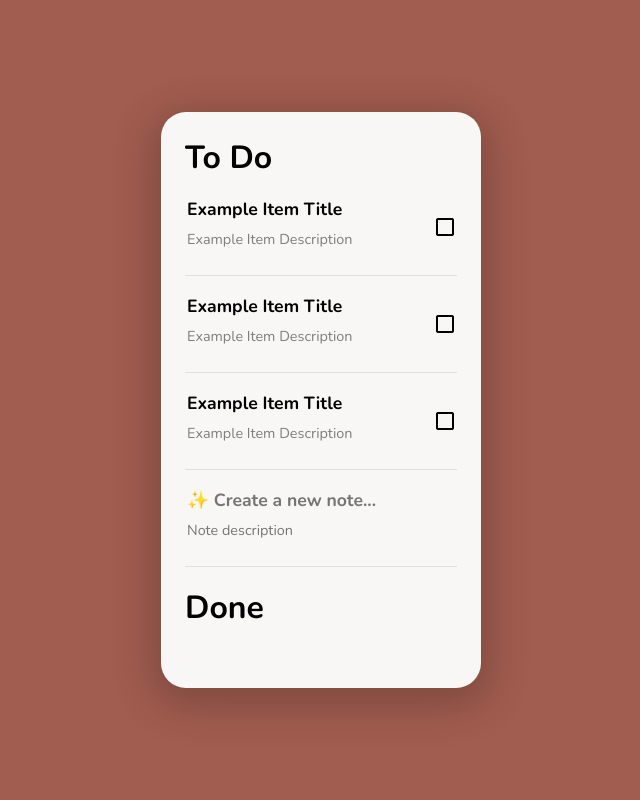
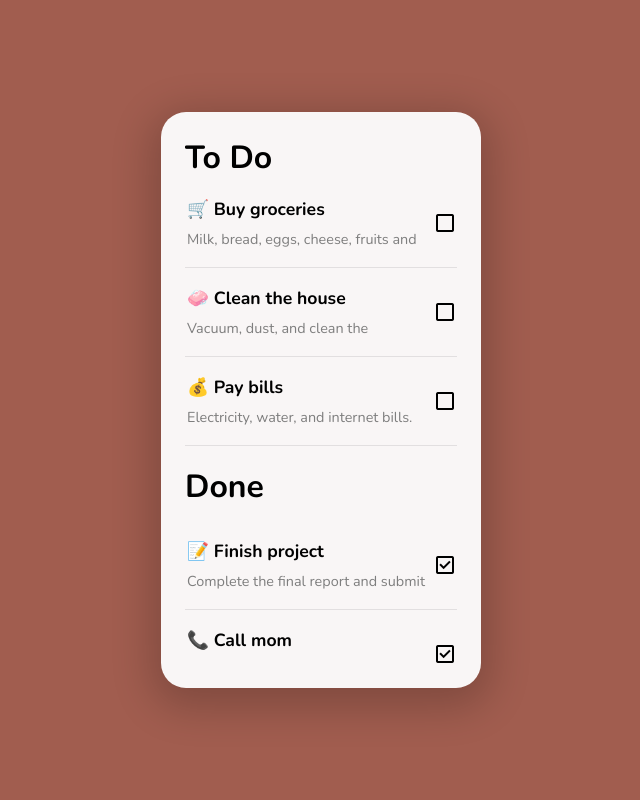
Before and after one commit to blueycode/to-do-list, a plain HTML site: page index.html in a window 1280 px wide. Shown: the whole page, without its empty margins (319-959 px from the left). Drawn offline with nearby package versions, Linux system fonts and the light colour scheme.

Commit message:
feat: implement local storage

```diff
--- a/index.html
+++ b/index.html
@@ -8,85 +8,17 @@
     <link rel="stylesheet" href="style.css">
     <title>To-do List</title>
 </head>
-<body>
+<body onload="getListData()">
     <div id="app">
         <div id="items">
             <h1>To Do</h1>
 
             <form id="form">
-                <div id="to-do">
-                    <div>
-                        <div class="itm-data">
-                            <textarea name="n0-title" maxlength="30">Example Item Title</textarea>
-                            <textarea name="n0-desc">Example Item Description</textarea>
-                            <input type="hidden" name="n0-completed">
-                        </div>
-                        <span
-                            class="material-symbols-outlined"
-                            title="Hold to delete this item"
-                        >
-                            check_box_outline_blank
-                        </span>
-                    </div>
-                    <div>
-                        <div class="itm-data">
-                            <textarea name="n0-title" maxlength="30">Example Item Title</textarea>
-                            <textarea name="n0-desc">Example Item Description</textarea>
-                            <input type="hidden" name="n0-completed">
-                        </div>
-                        <span
-                            class="material-symbols-outlined"
-                            title="Hold to delete this item"
-                        >
-                            check_box_outline_blank
-                        </span>
-                    </div>
-                    <div>
-                        <div class="itm-data">
-                            <textarea name="n0-title" maxlength="30">Example Item Title</textarea>
-                            <textarea name="n0-desc">Example Item Description</textarea>
-                            <input type="hidden" name="n0-completed">
-                        </div>
-                        <span
-                            class="material-symbols-outlined"
-                            title="Hold to delete this item"
-                        >
-                            check_box_outline_blank
-                        </span>
-                    </div>
-                    <div>
-                        <div class="itm-data">
-                            <textarea
-                                name="n1-title"
-                                maxlength="30"
-                                placeholder="✨ Create a new note..."
-                            ></textarea>
-                            <textarea
-                                name="n1-desc"
-                                placeholder="Note description"
-                            ></textarea>
-                            <input type="hidden" name="n1-completed">
-                        </div>
-                    </div>
-                </div>
+                <div id="to-do"></div>
 
                 <h1>Done</h1>
 
-                <div id="done">
-                    <div>
-                        <div class="itm-data">
-                            <textarea name="n2-title" maxlength="30">Example Completed Item Title</textarea>
-                            <textarea name="n2-desc">Example Completed Item Description</textarea>
-                            <input type="hidden" name="n2-completed">
-                        </div>
-                        <span
-                            class="material-symbols-outlined"
-                            title="Hold to delete this item"
-                        >
-                            check_box
-                        </span>
-                    </div>
-                </div>
+                <div id="done"></div>
             </form>
         </div>
     </div>
--- a/script.js
+++ b/script.js
@@ -0,0 +1,135 @@
+// Getting a raw json previously stored on local storage
+let list = JSON.parse(localStorage.getItem('list'));
+const toDo = document.querySelector("#to-do");
+const done = document.querySelector("#done");
+
+const defaultList = {
+    "to_do_list": [
+        {
+            "title": "🛒 Buy groceries",
+            "description": "Milk, bread, eggs, cheese, fruits and vegetables.",
+            "completed": false
+        },
+        {
+            "title": "📝 Finish project",
+            "description": "Complete the final report and submit it by Friday.",
+            "completed": true
+        },
+        {
+            "title": "🧼 Clean the house",
+            "description": "Vacuum, dust, and clean the bathrooms.",
+            "completed": false
+        },
+        {
+            "title": "💰 Pay bills",
+            "description": "Electricity, water, and internet bills.",
+            "completed": false
+        },
+        {
+            "title": "📞 Call mom",
+            "description": "Check in and see how she's doing.",
+            "completed": true
+        },
+        {
+            "title": "📅 Schedule appointment",
+            "description": "Make an appointment with the dentist.",
+            "completed": true
+        },
+        {
+            "title": "🏃‍♂️ Go for a run",
+            "description": "Jog for 30 minutes.",
+            "completed": true
+        },
+        {
+            "title": "📖 Read a book",
+            "description": "Finish reading 'The Great Gatsby'.",
+            "completed": true
+        },
+        {
+            "title": "✍️ Write a blog post",
+            "description": "Come up with a topic and write a 500-word blog post.",
+            "completed": true
+        },
+        {
+            "title": "🧹 Organize closet",
+            "description": "Sort clothes by category and donate items no longer needed.",
+            "completed": true
+        }
+    ]
+}
+
+// This is in case our local storage is empty
+if (!list) {
+    localStorage.setItem('list', JSON.stringify(defaultList));
+    list = JSON.parse(localStorage.getItem('list'));
+}
+
+// Handles the list of items
+function getListData() {
+    toDo.innerHTML = "";
+    done.innerHTML = "";
+
+    // A handy var that will help us to render
+    // the list properly
+    let lastItem;
+
+    list.to_do_list.forEach((itm, index) => {
+        renderToDoItem(itm, index);
+        // This var always will hold the index
+        // of the last rendered item
+        lastItem = index;
+    });
+}
+
+// Renders items
+function renderToDoItem(itm, index) {
+    const title = document.createElement("textarea");
+    title.name = `n${index}-title`;
+    title.value = itm.title;
+    title.maxLength = 30;
+
+    const desc = document.createElement("textarea");
+    desc.name = `n${index}-desc`;
+    desc.value = itm.description;
+    desc.style.height = "1.5rem";
+    desc.style.height = this.scrollHeight + "px";
+    desc.addEventListener("input", autoResize, false);
+    desc.addEventListener("click", autoResize, false);
+
+    const completed = document.createElement("input");
+    completed.type = "hidden";
+    completed.name = `n${index}-completed`;
+    completed.value = itm.completed;
+
+    // We need to create those two divs to respect
+    // our CSS structure
+    const wrapper = document.createElement("div");
+    const itmData = document.createElement("div");
+
+    itmData.classList.add("itm-data");
+    itmData.appendChild(title);
+    itmData.appendChild(desc);
+    itmData.appendChild(completed);
+
+    const checkBtn = document.createElement("span");
+    checkBtn.classList.add("material-symbols-outlined");
+    checkBtn.title = "Hold to delete this item";
+    checkBtn.id = index;
+
+    wrapper.appendChild(itmData);
+    wrapper.appendChild(checkBtn);
+
+    if (itm.completed) {
+        checkBtn.innerText = "check_box";
+        done.appendChild(wrapper);
+    } else {
+        checkBtn.innerText = "check_box_outline_blank";
+        toDo.appendChild(wrapper);
+    }
+}
+
+// Expands textareas when clicked
+function autoResize() {
+    this.style.height = "1.5rem";
+    this.style.height = this.scrollHeight + "px";
+}
```
